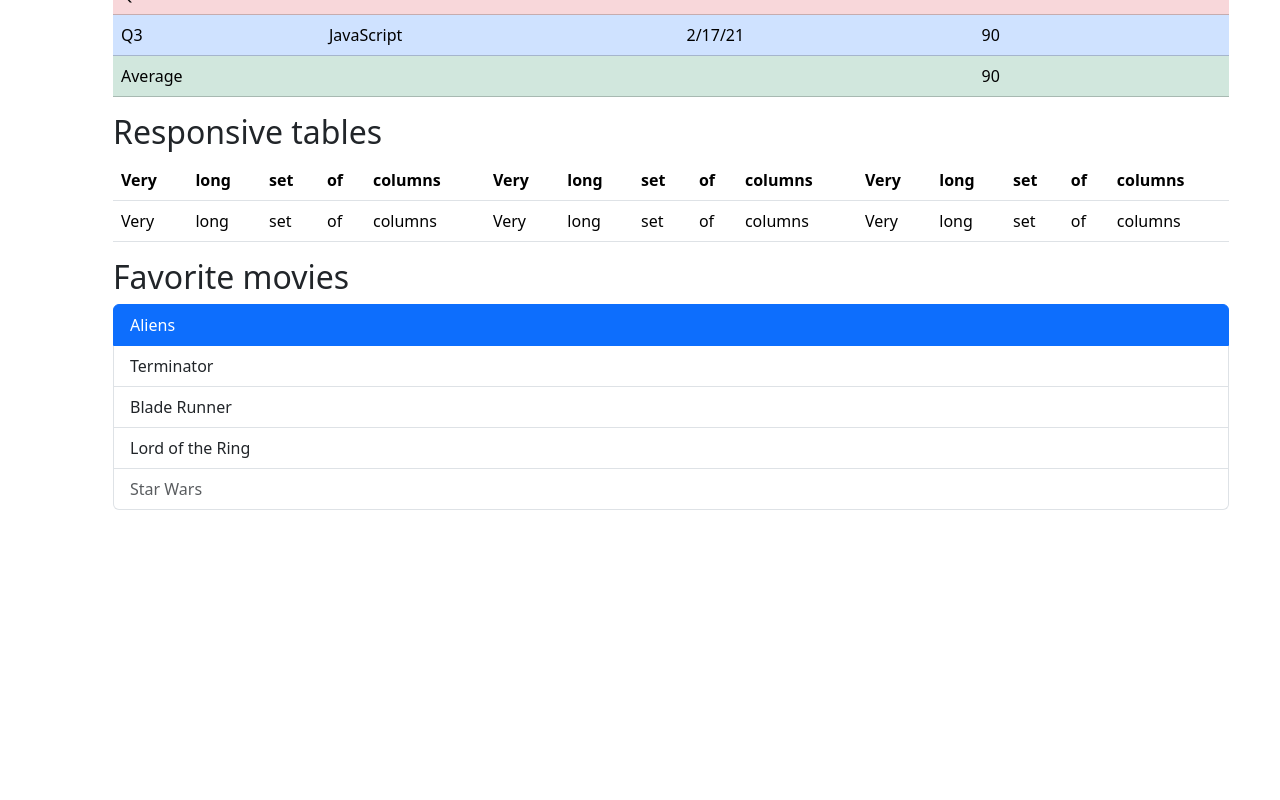
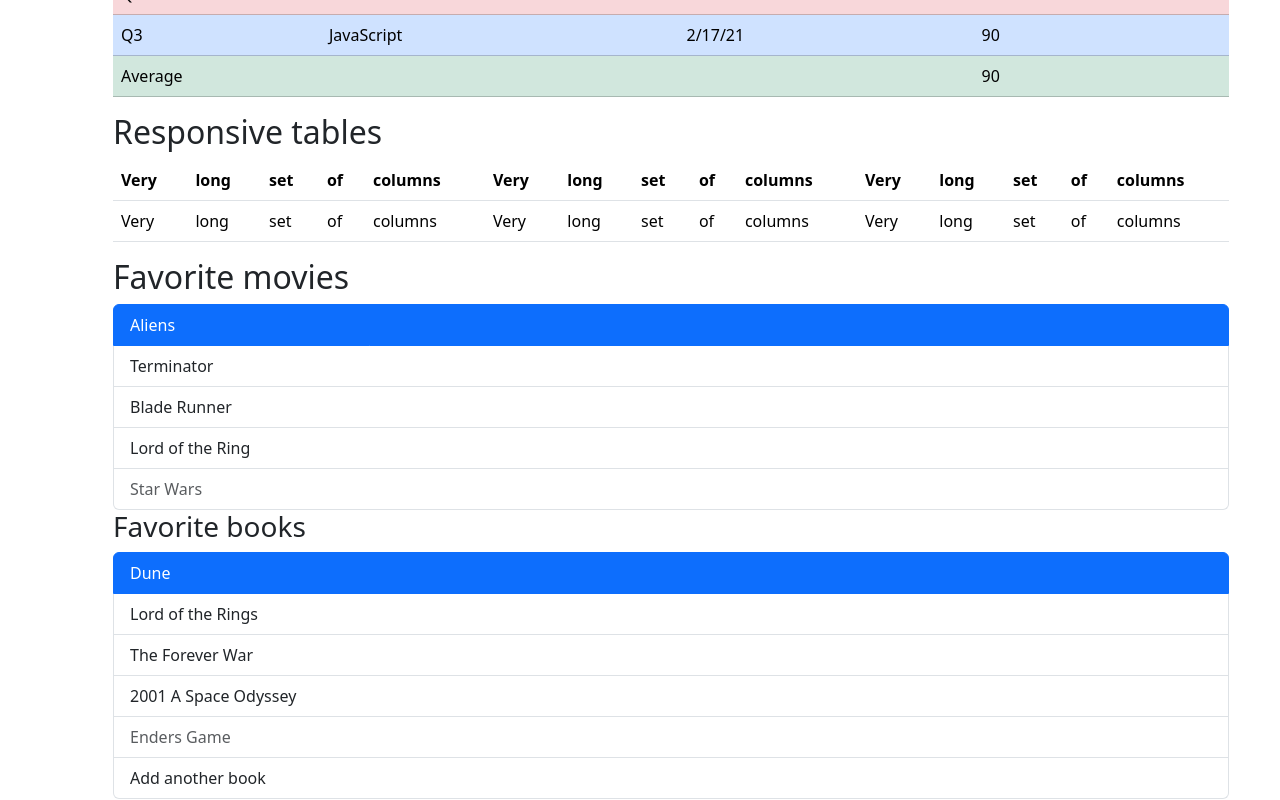
Before and after one commit to kushalkrishnappa/kambaz, a Next.js app: page /Labs/Lab2 in a window 1280 px wide. Shown: the part 5656-6456 px from the top of the page. Before the commit the page ends 6167 px from the top, so only its background shows below. Built offline with nearby package versions, Linux system fonts and the light colour scheme.

Commit message:
- Styling Hyperlink Lists with React Bootstrap

```diff
--- a/app/Labs/Lab2/BootstrapLists.tsx
+++ b/app/Labs/Lab2/BootstrapLists.tsx
@@ -1,7 +1,10 @@
+"use client";
+
 import { ListGroup, ListGroupItem } from "react-bootstrap";
 
 export default function BootstrapLists() {
   return (
+    <div>
       <div id="wd-css-styling-lists">
         <h2>Favorite movies</h2>
         <ListGroup>
@@ -12,5 +15,47 @@
           <ListGroupItem disabled>Star Wars</ListGroupItem>
         </ListGroup>
       </div>
+
+      <div id="wd-css-hyperlink-list">
+        <h3>Favorite books</h3>
+        <ListGroup>
+          <ListGroupItem
+            action
+            active
+            href="https://en.wikipedia.org/wiki/Dune_(novel)"
+          >
+            Dune
+          </ListGroupItem>
+          <ListGroupItem
+            action
+            href="https://en.wikipedia.org/wiki/The_Lord_of_the_Rings"
+          >
+            Lord of the Rings
+          </ListGroupItem>
+          <ListGroupItem
+            action
+            href="https://en.wikipedia.org/wiki/The_Forever_War"
+          >
+            The Forever War
+          </ListGroupItem>
+          <ListGroupItem
+            action
+            href="https://en.wikipedia.org/wiki/2001:_A_Space_Odyssey_(novel)"
+          >
+            2001 A Space Odyssey
+          </ListGroupItem>
+          <ListGroupItem
+            action
+            disabled
+            href="https://en.wikipedia.org/wiki/Ender%27s_Game"
+          >
+            Enders Game
+          </ListGroupItem>
+          <ListGroupItem action onClick={() => alert("New book added")}>
+            Add another book
+          </ListGroupItem>
+        </ListGroup>
+      </div>
+    </div>
   );
 }
```
Lines whose indentation alone changed are shown as unchanged.
